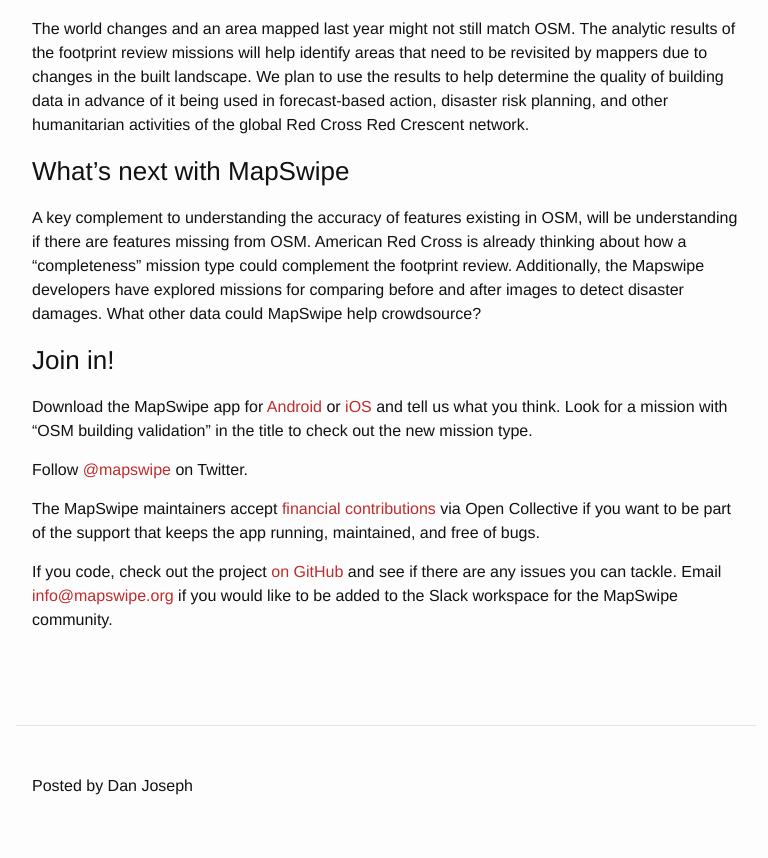
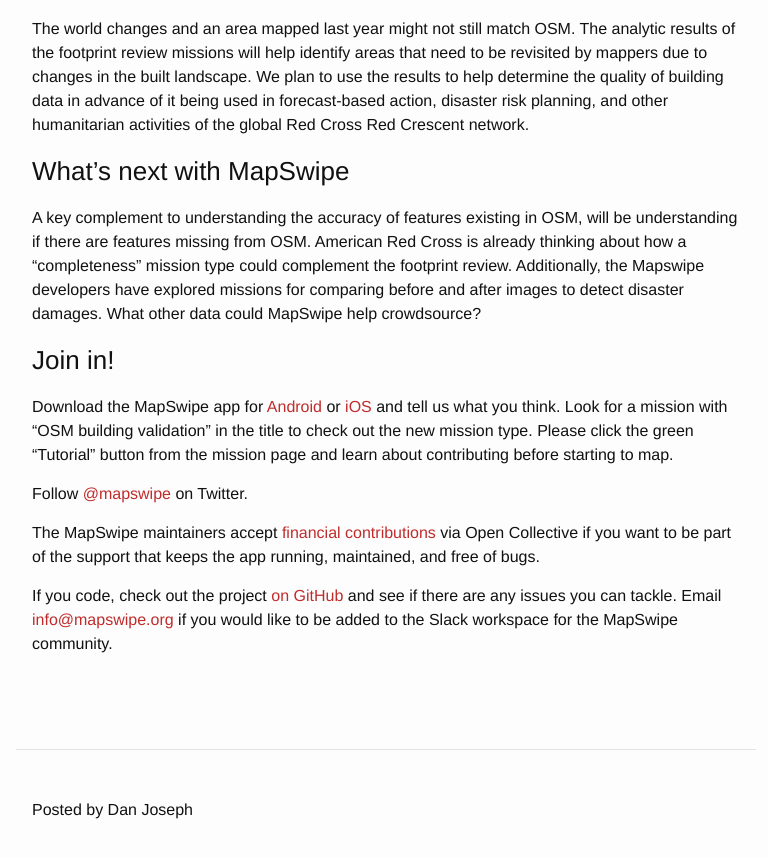
Before and after one commit to AmericanRedCross/americanredcross.github.com, a Jekyll site: the page built from _posts/2022-01-25-changes-to-mapswipe-for-a-changing-world.md, in a window 1280 px wide and 900 px high, scrolled down 1978 px. Shown: the top 858 px of the window, without its empty margins (254-1022 px from the left). Built offline with Jekyll 4.4.1, drawn with Linux system fonts in a browser that asks for light colours.

Commit message:
explicitly mention the tutorial in the app

```diff
--- a/_posts/2022-01-25-changes-to-mapswipe-for-a-changing-world.md
+++ b/_posts/2022-01-25-changes-to-mapswipe-for-a-changing-world.md
@@ -41,7 +41,7 @@
 
 ## Join in!
 
-Download the MapSwipe app for [Android](https://play.google.com/store/apps/details?id=org.missingmaps.mapswipe) or [iOS](https://itunes.apple.com/us/app/mapswipe/id1133855392?ls=1&mt=8) and tell us what you think. Look for a mission with “OSM building validation” in the title to check out the new mission type.
+Download the MapSwipe app for [Android](https://play.google.com/store/apps/details?id=org.missingmaps.mapswipe) or [iOS](https://itunes.apple.com/us/app/mapswipe/id1133855392?ls=1&mt=8) and tell us what you think. Look for a mission with “OSM building validation” in the title to check out the new mission type. Please click the green “Tutorial” button from the mission page and learn about contributing before starting to map.
 
 Follow [@mapswipe](https://twitter.com/mapswipe) on Twitter.
 
```
